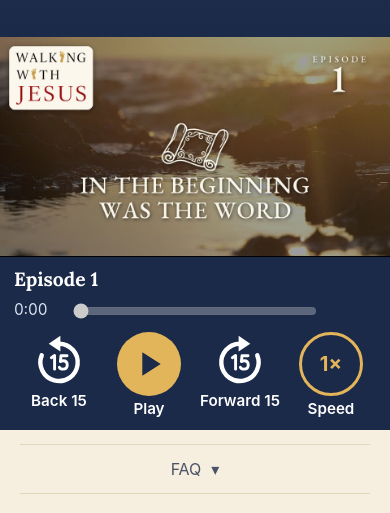
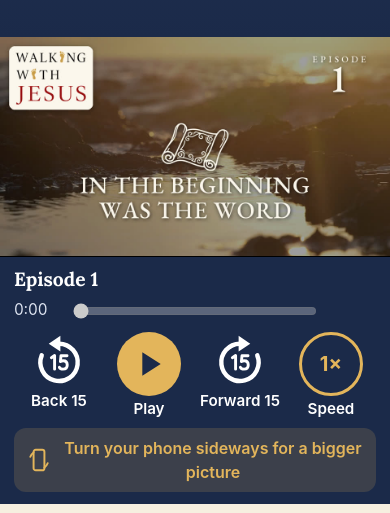
Before and after one commit to WwJPodcast/wwjpodcast.github.io, a plain HTML site: page seniors/index.html in a window 390 px wide. Shown: the part 257-770 px from the top of the page. Drawn offline with Linux system fonts and the light colour scheme.

Commit message:
Seniors page: add rotate-phone hint

```diff
--- a/seniors/index.html
+++ b/seniors/index.html
@@ -125,6 +125,10 @@ header h1{font-size:1.8rem}
 .cb:active{transform:scale(.96)}
 .cb.pp svg{width:64px;height:64px;padding:12px;border-radius:50%;background:var(--gold-light);color:var(--navy)}
 .cb.sp b{display:flex;align-items:center;justify-content:center;width:64px;height:64px;border-radius:50%;border:3px solid var(--gold-light);color:var(--gold-light);font:700 1.25rem var(--sans)}
+.rot{display:flex;align-items:center;justify-content:center;gap:10px;margin-top:10px;padding:8px 12px;border-radius:12px;background:rgba(227,181,91,.16);color:var(--gold-light);font-size:1rem;font-weight:600;text-align:center}
+.rot svg{flex:0 0 26px;width:26px;height:26px}
+.rot.gone{display:none}
+@media (min-width:700px){.rot{display:none}}
 .cb .i-pause{display:none}
 .stage.playing .cb.pp .i-play{display:none}
 .stage.playing .cb.pp .i-pause{display:block}
@@ -149,6 +153,7 @@ header h1{font-size:1.8rem}
   .cb.pp svg{width:48px;height:48px;padding:9px}
   .cb.sp b{width:48px;height:48px;font-size:1rem}
   .fab{display:none}
+  .rot{display:none}
 }
 </style>
 </head>
@@ -173,6 +178,7 @@ header h1{font-size:1.8rem}
         <button type="button" class="cb" id="fwd15" aria-label="Forward 15 seconds"><svg viewBox="0 0 24 24" aria-hidden="true"><g transform="translate(24 0) scale(-1 1)"><g fill="none" stroke="currentColor" stroke-width="1.9" stroke-linecap="round"><path d="M12 5A8 8 0 1 1 4.6 10"/></g><path fill="currentColor" d="M12.6 1.6 7.6 5l5 3.4z"/></g><g transform="translate(12 13) scale(.86) translate(-12.5 -13)" fill="none" stroke="currentColor" stroke-width="1.45" stroke-linecap="round" stroke-linejoin="round"><path d="M8.7 10.7 10.3 9.6V16.4"/><path d="M16.5 9.7H13.5L13.2 12.6C13.6 12.3 14.1 12.2 14.6 12.2 15.8 12.2 16.6 13 16.6 14.3 16.6 15.6 15.8 16.4 14.5 16.4 13.6 16.4 13 16.1 12.7 15.5"/></g></svg><span>Forward 15</span></button>
         <button type="button" class="cb sp" id="speed" aria-label="Playback speed 1 times. Tap to change."><b id="spTxt">1&times;</b><span>Speed</span></button>
       </div>
+      <div class="rot" id="rot"><svg viewBox="0 0 24 24" aria-hidden="true"><rect x="7" y="2.5" width="10" height="19" rx="2" fill="none" stroke="currentColor" stroke-width="1.8"/><path d="M4 9a9 9 0 0 1 3-4M20 15a9 9 0 0 1-3 4" fill="none" stroke="currentColor" stroke-width="1.8" stroke-linecap="round"/></svg><span>Turn your phone sideways for a bigger picture</span></div>
     </div>
   </div></div>
 
@@ -348,6 +354,10 @@ document.getElementById('share').addEventListener('click', function(){
 
   /* ---- keep the page from jumping when the phone turns sideways and back ---- */
   var land=window.matchMedia('(orientation:landscape) and (max-height:520px)');
+  function seen(){if(land.matches){var r=$('rot');if(r)r.classList.add('gone');try{localStorage.setItem('wwj-seniors-rotated','1');}catch(e){}}}
+  try{if(localStorage.getItem('wwj-seniors-rotated')==='1')$('rot').classList.add('gone');}catch(e){}
+  if(land.addEventListener)land.addEventListener('change',seen);else if(land.addListener)land.addListener(seen);
+  seen();
   function holdSpace(){ if(!land.matches) slot.style.minHeight=stage.offsetHeight+'px'; }
   if('ResizeObserver' in window) new ResizeObserver(holdSpace).observe(stage);
   window.addEventListener('resize',holdSpace); holdSpace();
```
